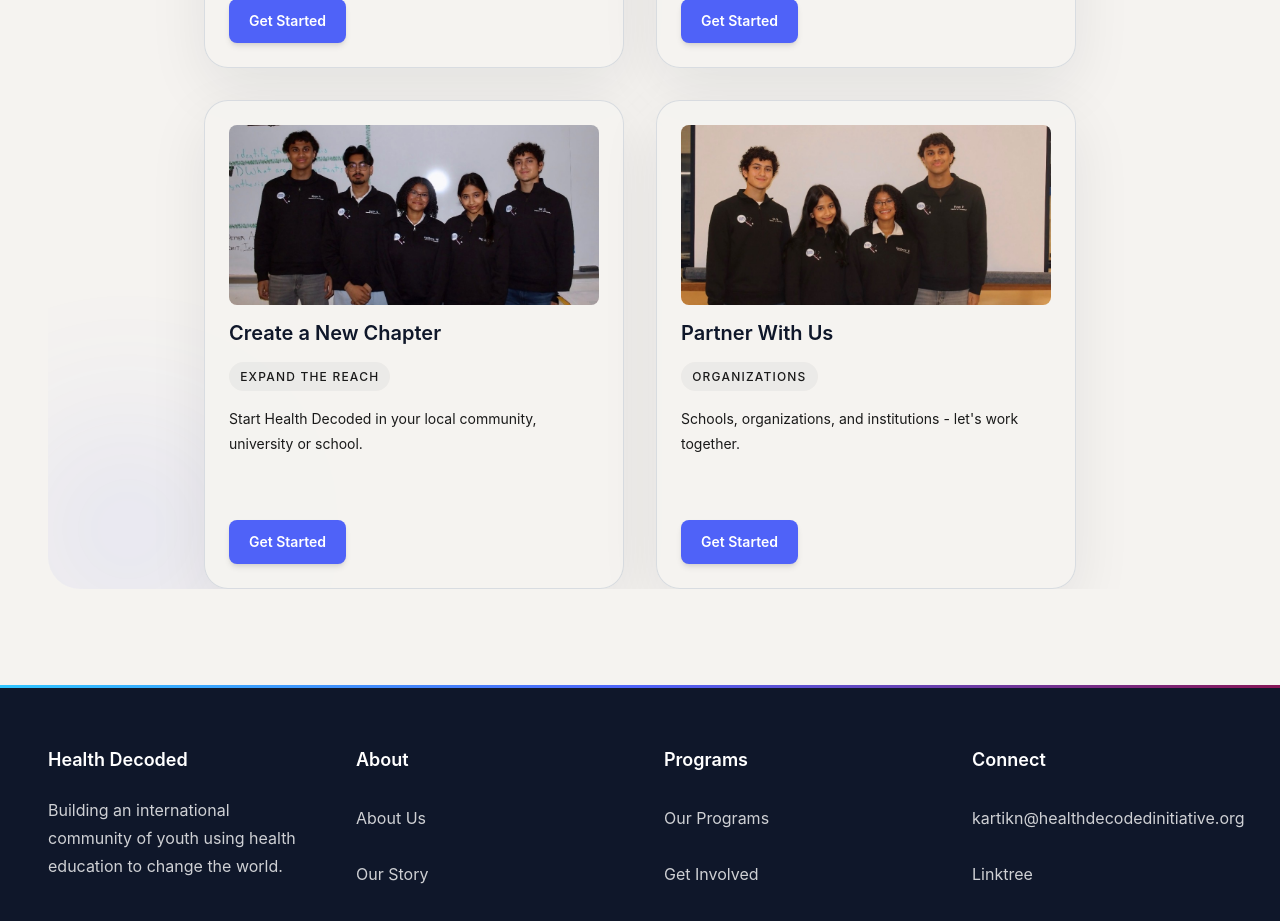
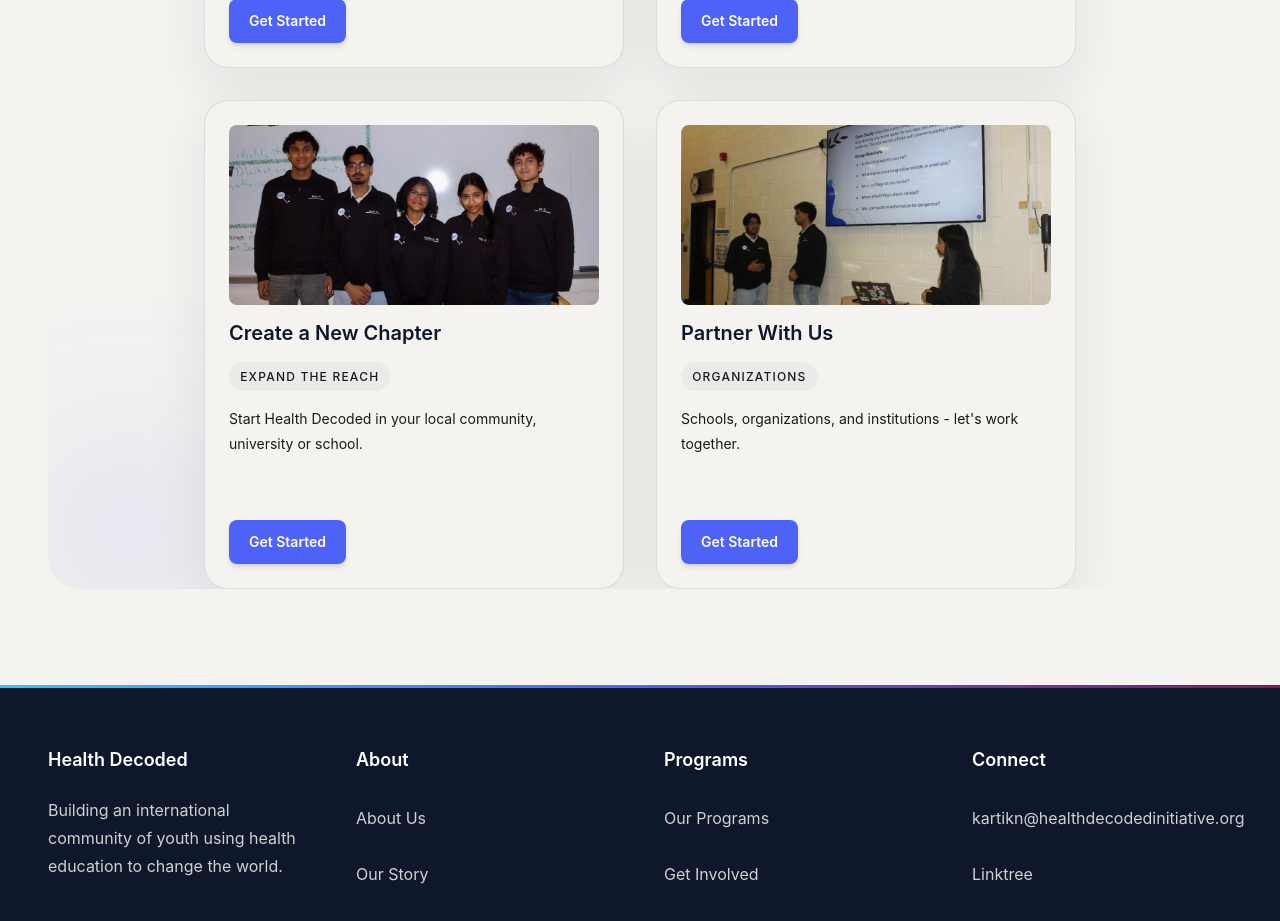
Before and after one commit to RyanPurakal/healthdecoded, a Next.js app: page /get-involved in a window 1280 px wide. Shown: the part 880-1801 px from the top of the page. Built offline with nearby package versions, Linux system fonts and the light colour scheme; no server answers.

Commit message:
hanged partner with us image

```diff
--- a/app/get-involved/GetInvolvedContent.tsx
+++ b/app/get-involved/GetInvolvedContent.tsx
@@ -121,7 +121,7 @@ export default function GetInvolvedContent() {
                 <article className="programs-feature-card">
                   <div className="programs-feature-card__image-wrapper">
                     <img
-                      src="/images/events/uploaded/community-09.png"
+                      src="/images/events/workshop-hosa-partners.png"
                       alt="Organizations partnering together"
                       className="programs-feature-card__image"
                       loading="lazy"
```
Also changed, not shown: 18 other files (tests, documents, lock files or other folders).
